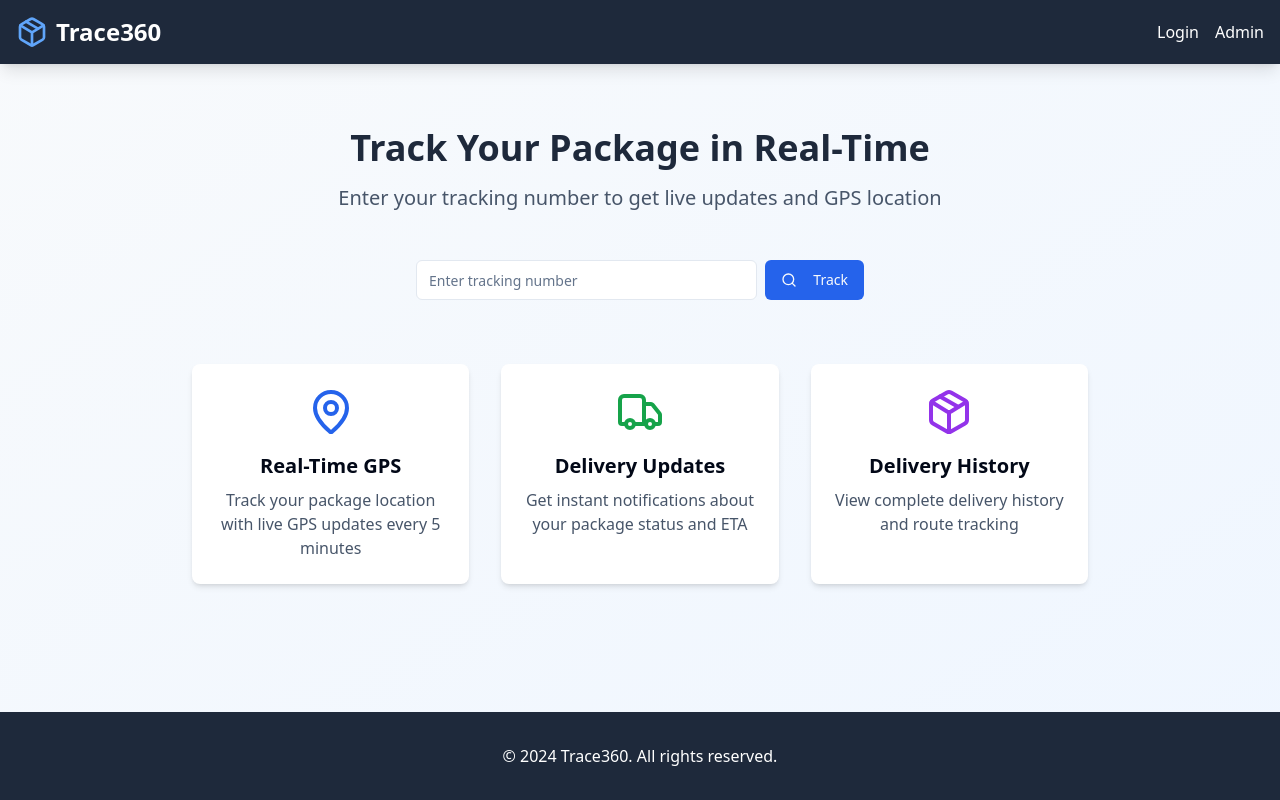
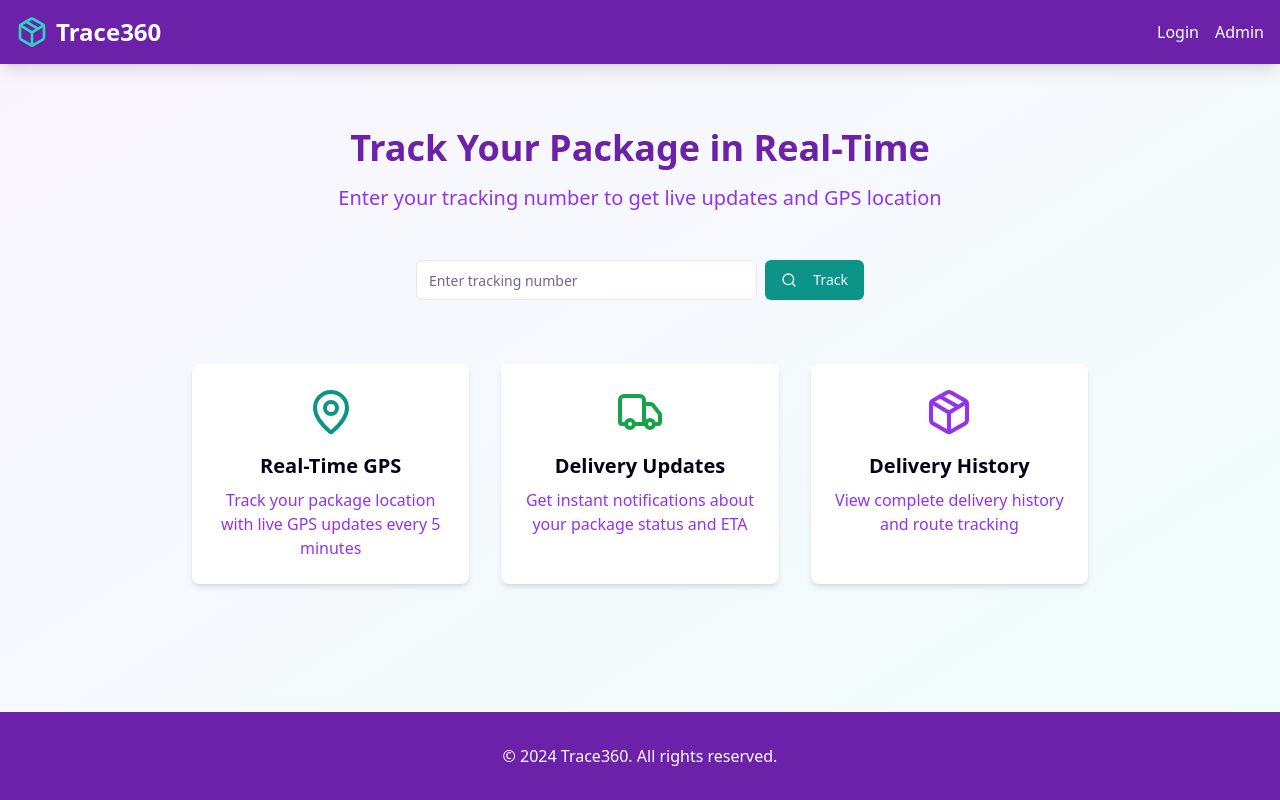
Before and after one commit to Yogareddy107/track-trace-route, a React (Vite) app: page / in a window 1280 px wide. Built offline with nearby package versions, Linux system fonts and the light colour scheme.

Commit message:
Refactor: Apply color theme
Apply the color theme to the entire application.

```diff
--- a/src/components/TrackingMap.tsx
+++ b/src/components/TrackingMap.tsx
@@ -12,29 +12,29 @@ interface TrackingMapProps {
 
 const TrackingMap: React.FC<TrackingMapProps> = ({ location }) => {
   return (
-    <div className="relative w-full h-96 bg-gradient-to-br from-blue-100 to-blue-200 rounded-lg border overflow-hidden">
+    <div className="relative w-full h-96 bg-gradient-to-br from-teal-100 to-purple-200 rounded-lg border overflow-hidden">
       {/* Mock Map Background */}
-      <div className="absolute inset-0 bg-gradient-to-br from-green-100 via-blue-100 to-gray-100">
+      <div className="absolute inset-0 bg-gradient-to-br from-emerald-100 via-teal-100 to-purple-100">
         {/* Grid pattern to simulate map */}
         <div className="absolute inset-0 opacity-20">
           <div className="grid grid-cols-8 h-full">
             {Array.from({ length: 64 }).map((_, i) => (
-              <div key={i} className="border border-gray-400 opacity-30"></div>
+              <div key={i} className="border border-purple-400 opacity-30"></div>
             ))}
           </div>
         </div>
 
         {/* Mock streets */}
-        <div className="absolute top-1/3 left-0 right-0 h-1 bg-gray-400 opacity-50"></div>
-        <div className="absolute top-2/3 left-0 right-0 h-1 bg-gray-400 opacity-50"></div>
-        <div className="absolute left-1/4 top-0 bottom-0 w-1 bg-gray-400 opacity-50"></div>
-        <div className="absolute left-3/4 top-0 bottom-0 w-1 bg-gray-400 opacity-50"></div>
+        <div className="absolute top-1/3 left-0 right-0 h-1 bg-purple-400 opacity-50"></div>
+        <div className="absolute top-2/3 left-0 right-0 h-1 bg-purple-400 opacity-50"></div>
+        <div className="absolute left-1/4 top-0 bottom-0 w-1 bg-purple-400 opacity-50"></div>
+        <div className="absolute left-3/4 top-0 bottom-0 w-1 bg-purple-400 opacity-50"></div>
 
         {/* Package location marker */}
         <div className="absolute top-1/2 left-1/2 transform -translate-x-1/2 -translate-y-1/2">
           <div className="relative">
-            <div className="animate-ping absolute inline-flex h-8 w-8 rounded-full bg-red-400 opacity-75"></div>
-            <div className="relative inline-flex rounded-full h-6 w-6 bg-red-500 items-center justify-center">
+            <div className="animate-ping absolute inline-flex h-8 w-8 rounded-full bg-teal-400 opacity-75"></div>
+            <div className="relative inline-flex rounded-full h-6 w-6 bg-teal-500 items-center justify-center">
               <MapPin className="h-4 w-4 text-white" />
             </div>
           </div>
@@ -44,18 +44,18 @@ const TrackingMap: React.FC<TrackingMapProps> = ({ location }) => {
       {/* Map Controls */}
       <div className="absolute top-4 right-4 bg-white rounded-lg shadow-md p-2">
         <div className="flex flex-col space-y-1">
-          <button className="p-2 hover:bg-gray-100 rounded text-sm font-bold">+</button>
-          <button className="p-2 hover:bg-gray-100 rounded text-sm font-bold">-</button>
+          <button className="p-2 hover:bg-purple-100 rounded text-sm font-bold">+</button>
+          <button className="p-2 hover:bg-purple-100 rounded text-sm font-bold">-</button>
         </div>
       </div>
 
       {/* Location Info */}
       <div className="absolute bottom-4 left-4 bg-white rounded-lg shadow-md p-3">
         <div className="flex items-center space-x-2">
-          <MapPin className="h-4 w-4 text-red-500" />
+          <MapPin className="h-4 w-4 text-teal-500" />
           <div>
             <p className="text-sm font-medium">{location.address}</p>
-            <p className="text-xs text-gray-600">
+            <p className="text-xs text-purple-600">
               {location.lat.toFixed(4)}, {location.lng.toFixed(4)}
             </p>
           </div>
@@ -64,7 +64,7 @@ const TrackingMap: React.FC<TrackingMapProps> = ({ location }) => {
 
       {/* Map Legend */}
       <div className="absolute bottom-4 right-4 bg-white rounded-lg shadow-md p-2">
-        <p className="text-xs text-gray-600">Live Tracking</p>
+        <p className="text-xs text-purple-600">Live Tracking</p>
       </div>
     </div>
   );
--- a/src/index.css
+++ b/src/index.css
@@ -1,3 +1,4 @@
+
 @tailwind base;
 @tailwind components;
 @tailwind utilities;
@@ -5,88 +6,88 @@
 @layer base {
   :root {
     --background: 0 0% 100%;
-    --foreground: 222.2 84% 4.9%;
+    --foreground: 258 84% 4.9%;
 
     --card: 0 0% 100%;
-    --card-foreground: 222.2 84% 4.9%;
+    --card-foreground: 258 84% 4.9%;
 
     --popover: 0 0% 100%;
-    --popover-foreground: 222.2 84% 4.9%;
+    --popover-foreground: 258 84% 4.9%;
 
-    --primary: 222.2 47.4% 11.2%;
+    --primary: 258 47.4% 11.2%;
     --primary-foreground: 210 40% 98%;
 
-    --secondary: 210 40% 96.1%;
-    --secondary-foreground: 222.2 47.4% 11.2%;
+    --secondary: 285 40% 96.1%;
+    --secondary-foreground: 258 47.4% 11.2%;
 
-    --muted: 210 40% 96.1%;
-    --muted-foreground: 215.4 16.3% 46.9%;
+    --muted: 285 40% 96.1%;
+    --muted-foreground: 270 16.3% 46.9%;
 
-    --accent: 210 40% 96.1%;
-    --accent-foreground: 222.2 47.4% 11.2%;
+    --accent: 285 40% 96.1%;
+    --accent-foreground: 258 47.4% 11.2%;
 
     --destructive: 0 84.2% 60.2%;
     --destructive-foreground: 210 40% 98%;
 
-    --border: 214.3 31.8% 91.4%;
-    --input: 214.3 31.8% 91.4%;
-    --ring: 222.2 84% 4.9%;
+    --border: 285 31.8% 91.4%;
+    --input: 285 31.8% 91.4%;
+    --ring: 258 84% 4.9%;
 
     --radius: 0.5rem;
 
-    --sidebar-background: 0 0% 98%;
+    --sidebar-background: 285 10% 98%;
 
-    --sidebar-foreground: 240 5.3% 26.1%;
+    --sidebar-foreground: 258 5.3% 26.1%;
 
-    --sidebar-primary: 240 5.9% 10%;
+    --sidebar-primary: 258 5.9% 10%;
 
     --sidebar-primary-foreground: 0 0% 98%;
 
-    --sidebar-accent: 240 4.8% 95.9%;
+    --sidebar-accent: 285 4.8% 95.9%;
 
-    --sidebar-accent-foreground: 240 5.9% 10%;
+    --sidebar-accent-foreground: 258 5.9% 10%;
 
-    --sidebar-border: 220 13% 91%;
+    --sidebar-border: 285 13% 91%;
 
-    --sidebar-ring: 217.2 91.2% 59.8%;
+    --sidebar-ring: 258 91.2% 59.8%;
   }
 
   .dark {
-    --background: 222.2 84% 4.9%;
-    --foreground: 210 40% 98%;
+    --background: 258 84% 4.9%;
+    --foreground: 285 40% 98%;
 
-    --card: 222.2 84% 4.9%;
-    --card-foreground: 210 40% 98%;
+    --card: 258 84% 4.9%;
+    --card-foreground: 285 40% 98%;
 
-    --popover: 222.2 84% 4.9%;
-    --popover-foreground: 210 40% 98%;
+    --popover: 258 84% 4.9%;
+    --popover-foreground: 285 40% 98%;
 
-    --primary: 210 40% 98%;
-    --primary-foreground: 222.2 47.4% 11.2%;
+    --primary: 285 40% 98%;
+    --primary-foreground: 258 47.4% 11.2%;
 
-    --secondary: 217.2 32.6% 17.5%;
-    --secondary-foreground: 210 40% 98%;
+    --secondary: 285 32.6% 17.5%;
+    --secondary-foreground: 285 40% 98%;
 
-    --muted: 217.2 32.6% 17.5%;
-    --muted-foreground: 215 20.2% 65.1%;
+    --muted: 285 32.6% 17.5%;
+    --muted-foreground: 285 20.2% 65.1%;
 
-    --accent: 217.2 32.6% 17.5%;
-    --accent-foreground: 210 40% 98%;
+    --accent: 285 32.6% 17.5%;
+    --accent-foreground: 285 40% 98%;
 
     --destructive: 0 62.8% 30.6%;
-    --destructive-foreground: 210 40% 98%;
+    --destructive-foreground: 285 40% 98%;
 
-    --border: 217.2 32.6% 17.5%;
-    --input: 217.2 32.6% 17.5%;
-    --ring: 212.7 26.8% 83.9%;
-    --sidebar-background: 240 5.9% 10%;
-    --sidebar-foreground: 240 4.8% 95.9%;
-    --sidebar-primary: 224.3 76.3% 48%;
+    --border: 285 32.6% 17.5%;
+    --input: 285 32.6% 17.5%;
+    --ring: 285 26.8% 83.9%;
+    --sidebar-background: 258 5.9% 10%;
+    --sidebar-foreground: 285 4.8% 95.9%;
+    --sidebar-primary: 285 76.3% 48%;
     --sidebar-primary-foreground: 0 0% 100%;
-    --sidebar-accent: 240 3.7% 15.9%;
-    --sidebar-accent-foreground: 240 4.8% 95.9%;
-    --sidebar-border: 240 3.7% 15.9%;
-    --sidebar-ring: 217.2 91.2% 59.8%;
+    --sidebar-accent: 258 3.7% 15.9%;
+    --sidebar-accent-foreground: 285 4.8% 95.9%;
+    --sidebar-border: 258 3.7% 15.9%;
+    --sidebar-ring: 285 91.2% 59.8%;
   }
 }
 
--- a/src/pages/Home.tsx
+++ b/src/pages/Home.tsx
@@ -15,19 +15,19 @@ const Home = () => {
   };
 
   return (
-    <div className="min-h-screen bg-gradient-to-br from-slate-50 to-blue-50">
+    <div className="min-h-screen bg-gradient-to-br from-purple-50 to-teal-50">
       {/* Header */}
-      <header className="bg-slate-800 text-white shadow-lg">
+      <header className="bg-purple-800 text-white shadow-lg">
         <div className="container mx-auto px-4 py-4 flex justify-between items-center">
           <div className="flex items-center space-x-2">
-            <Package className="h-8 w-8 text-blue-400" />
+            <Package className="h-8 w-8 text-teal-400" />
             <h1 className="text-2xl font-bold">Trace360</h1>
           </div>
           <nav className="flex space-x-4">
-            <Link to="/login" className="hover:text-blue-400 transition-colors">
+            <Link to="/login" className="hover:text-teal-400 transition-colors">
               Login
             </Link>
-            <Link to="/admin" className="hover:text-blue-400 transition-colors">
+            <Link to="/admin" className="hover:text-teal-400 transition-colors">
               Admin
             </Link>
           </nav>
@@ -37,10 +37,10 @@ const Home = () => {
       {/* Hero Section */}
       <main className="container mx-auto px-4 py-16">
         <div className="text-center mb-12">
-          <h2 className="text-4xl font-bold text-slate-800 mb-4">
+          <h2 className="text-4xl font-bold text-purple-800 mb-4">
             Track Your Package in Real-Time
           </h2>
-          <p className="text-xl text-slate-600 mb-8">
+          <p className="text-xl text-purple-600 mb-8">
             Enter your tracking number to get live updates and GPS location
           </p>
         </div>
@@ -56,7 +56,7 @@ const Home = () => {
               className="flex-1"
               onKeyPress={(e) => e.key === 'Enter' && handleTrackPackage()}
             />
-            <Button onClick={handleTrackPackage} className="bg-blue-600 hover:bg-blue-700">
+            <Button onClick={handleTrackPackage} className="bg-teal-600 hover:bg-teal-700">
               <Search className="h-4 w-4 mr-2" />
               Track
             </Button>
@@ -66,9 +66,9 @@ const Home = () => {
         {/* Features */}
         <div className="grid md:grid-cols-3 gap-8 max-w-4xl mx-auto">
           <div className="text-center p-6 bg-white rounded-lg shadow-md">
-            <MapPin className="h-12 w-12 text-blue-600 mx-auto mb-4" />
+            <MapPin className="h-12 w-12 text-teal-600 mx-auto mb-4" />
             <h3 className="text-xl font-semibold mb-2">Real-Time GPS</h3>
-            <p className="text-slate-600">
+            <p className="text-purple-600">
               Track your package location with live GPS updates every 5 minutes
             </p>
           </div>
@@ -76,7 +76,7 @@ const Home = () => {
           <div className="text-center p-6 bg-white rounded-lg shadow-md">
             <Truck className="h-12 w-12 text-green-600 mx-auto mb-4" />
             <h3 className="text-xl font-semibold mb-2">Delivery Updates</h3>
-            <p className="text-slate-600">
+            <p className="text-purple-600">
               Get instant notifications about your package status and ETA
             </p>
           </div>
@@ -84,7 +84,7 @@ const Home = () => {
           <div className="text-center p-6 bg-white rounded-lg shadow-md">
             <Package className="h-12 w-12 text-purple-600 mx-auto mb-4" />
             <h3 className="text-xl font-semibold mb-2">Delivery History</h3>
-            <p className="text-slate-600">
+            <p className="text-purple-600">
               View complete delivery history and route tracking
             </p>
           </div>
@@ -92,7 +92,7 @@ const Home = () => {
       </main>
 
       {/* Footer */}
-      <footer className="bg-slate-800 text-white py-8 mt-16">
+      <footer className="bg-purple-800 text-white py-8 mt-16">
         <div className="container mx-auto px-4 text-center">
           <p>&copy; 2024 Trace360. All rights reserved.</p>
         </div>
```
